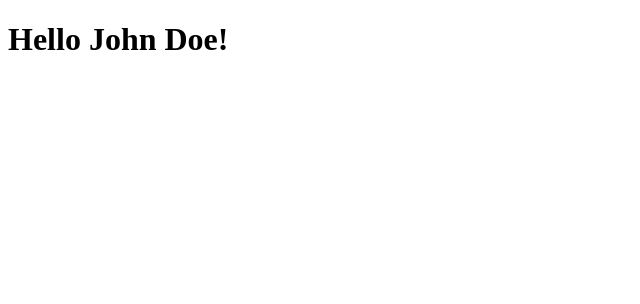
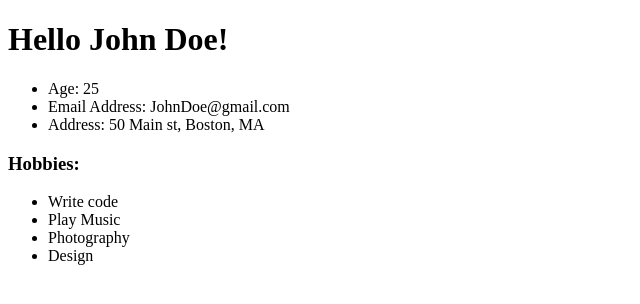
Before and after one commit to VisheshSingh/Angular-Playground, an Angular app: page / in a window 1280 px wide. Shown: the top 304 px of the page, without its empty margins (0-640 px from the left). Built offline with nearby package versions, Linux system fonts and the light colour scheme.

Commit message:
ngFor directive and string interpolation

```diff
--- a/src/app/components/user/user.component.html
+++ b/src/app/components/user/user.component.html
@@ -1 +1,11 @@
 <h1>Hello {{name}}!</h1>
+<ul>
+  <li>Age: {{age}}</li>
+  <li>Email Address: {{email}}</li>
+  <li>Address: {{address.street}}, {{address.city}}, {{address.state}}</li>
+</ul>
+
+<h3>Hobbies: </h3>
+<ul>
+  <li *ngFor="let hobby of hobbies">{{hobby}}</li>
+</ul>
--- a/src/app/components/user/user.component.ts
+++ b/src/app/components/user/user.component.ts
@@ -7,14 +7,11 @@ import { Component, OnInit } from '@angular/core';
 })
 
 export class UserComponent implements OnInit {
-  name: string = "John Doe";
-  age: number = 25;
-  email: string = "JohnDoe@hooli.com";
-  address: {
-    street: '50 Main st',
-    city: 'Boston',
-    state: 'MA'
-  }
+  name: string;
+  age: number;
+  email: string;
+  address: Address;
+  hobbies: string[];
 
   constructor() {
     console.log("Constructor ran...");
@@ -22,6 +19,23 @@ export class UserComponent implements OnInit {
 
   ngOnInit() {
     console.log("ngOnInit ran...");
+
+    this.name = "John Doe";
+    this.age = 25;
+    this.email = "JohnDoe@gmail.com";
+    this.address = {
+      street: '50 Main st',
+      city: 'Boston',
+      state: 'MA'
+    }
+    this.hobbies = ["Write code", "Play Music", "Photography", "Design"];
+
   }
 
 }
+
+interface Address {
+    street: string,
+    city: string,
+    state: string
+}
```
